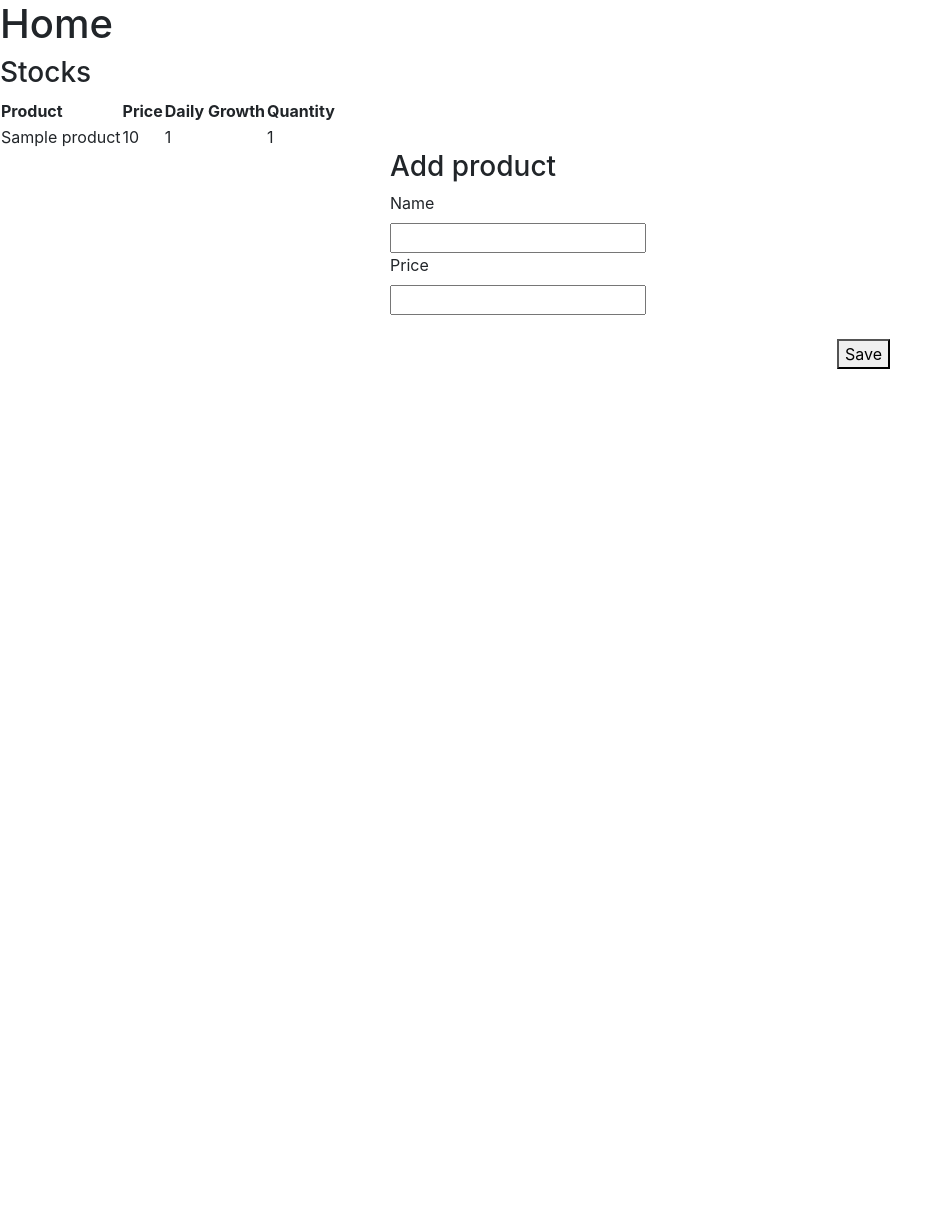
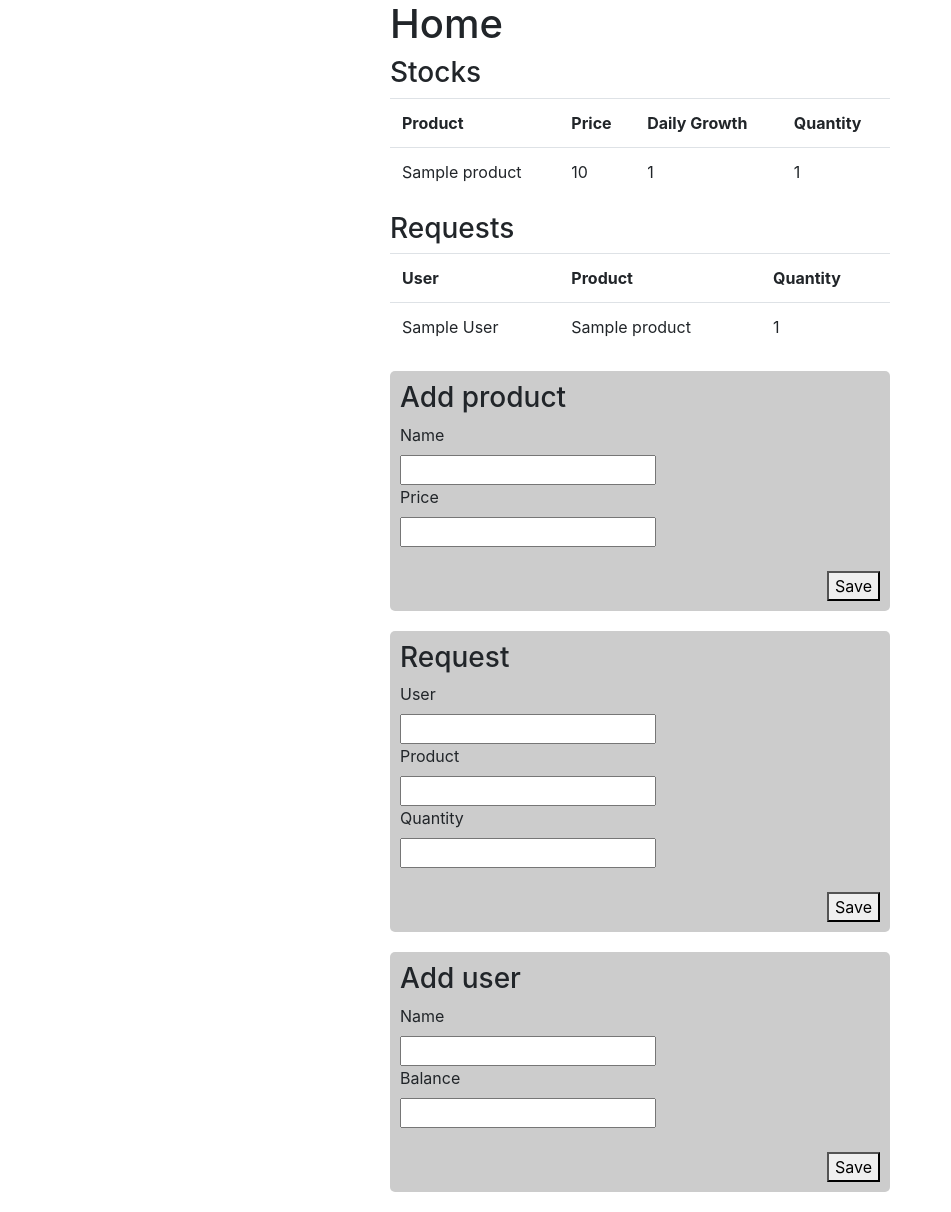
Before and after one commit to tomasantunes/villagesim, a Flask app: page / in a window 1280 px wide. Shown: the whole page, without its empty margins (0-951 px from the left). Before the commit the page ends 369 px from the top, so only its background shows below. Run offline with Flask 2, Linux system fonts and the light colour scheme; tables that the repository leaves empty hold one stand-in row (values such as "Sample post"); some libraries are stand-ins or nearby versions.

Commit message:
Add requests and users

```diff
--- a/app/main.py
+++ b/app/main.py
@@ -19,8 +19,8 @@ def init():
 	sql_products_table = """ CREATE TABLE IF NOT EXISTS products (
 							id integer PRIMARY KEY,
 							name text,
-                            price numeric,
-                            daily_growth numeric,
+							price numeric,
+							daily_growth numeric,
 							qtty numeric
 						); """
 
@@ -34,11 +34,67 @@ def init():
 
 	c.execute(sql_users_table)
 
+	sql_requests_table = """ CREATE TABLE IF NOT EXISTS requests (
+							id integer PRIMARY KEY,
+							user_id integer,
+							product_id integer,
+							qtty numeric
+						); """
+
+	c.execute(sql_requests_table)
+
+def getUserID(user):
+	db = connect_db()
+	c = db.execute('SELECT id FROM users WHERE name = ?', (user,))
+	user_id = c.fetchall()[0][0]
+	return user_id
+
+def getProductID(product):
+	db = connect_db()
+	c = db.execute('SELECT id FROM products WHERE name = ?', (product,))
+	product_id = c.fetchall()[0][0]
+	return product_id
+
+def getUserByID(id):
+	db = connect_db()
+	c = db.execute('SELECT * FROM users WHERE id = ?', (id,))
+	user = c.fetchall()[0]
+	return user
+
+def getProductByID(id):
+	db = connect_db()
+	c = db.execute('SELECT * FROM products WHERE id = ?', (id,))
+	product = c.fetchall()[0]
+	return product
+
 def getProducts():
 	db = connect_db()
 	c = db.execute('SELECT * FROM products')
 	rows = c.fetchall()
 	return rows
+
+def getRequests():
+	db = connect_db()
+	c = db.execute('SELECT * FROM requests')
+	rows = c.fetchall()
+
+	requests = []
+
+	for row in rows:
+		user = getUserByID(row[1])
+		product = getProductByID(row[2])
+		request = {
+			'id': row[0],
+			'user': user[1],
+			'product' : product[1],
+			'qtty' : row[3],
+		}
+
+		requests.append(request)
+
+	return requests
+
+
 
 @app.route("/add-product", methods=['POST'])
 def addProduct():
@@ -53,11 +109,44 @@ def addProduct():
 	else:
 		return "Submission Invalid"
 
+@app.route("/add-user", methods=['POST'])
+def addUser():
+	name = request.form.get('name', "")
+	balance = request.form.get('balance', "")
+
+	if (name != "" and balance != ""):
+		db = connect_db()
+		db.execute('INSERT INTO users (name, balance) VALUES (?, ?)', [name, balance])
+		db.commit()
+		return redirect("/")
+	else:
+		return "Submission Invalid"
+
+@app.route("/new-request", methods=['POST'])
+def newRequest():
+	user = request.form.get('user', "")
+	product = request.form.get('product', "")
+	qtty = request.form.get('qtty', "")
+
+	if (user != "" and product != "" and qtty != ""):
+		db = connect_db()
+
+		user_id = getUserID(user)
+		product_id = getProductID(product)
+
+		db.execute('INSERT INTO requests (user_id, product_id, qtty) VALUES (?, ?, ?)', [user_id, product_id, qtty])
+		db.commit()
+		return redirect("/")
+	else:
+		return "Submission Invalid"
+
 @app.route("/")
 def home():
-    products = getProducts()
-    return render_template('home.html', products=products)
+	products = getProducts()
+	requests = getRequests()
+	print(requests)
+	return render_template('home.html', products=products, requests=requests)
 
 if __name__ == "__main__":
-    init()
-    app.run(host='0.0.0.0', port=5000)
+	init()
+	app.run(host='0.0.0.0', port=5000)
--- a/app/templates/home.html
+++ b/app/templates/home.html
@@ -6,17 +6,25 @@
     <title>VillageSim</title>
     <link rel="stylesheet" href="{{ url_for('static', filename='css/bootstrap.min.css') }}">
     <style>
+        .container1 {
+            width: 500px;
+            margin: 0 auto;
+        }
         .form1 {
             width: 500px;
-            margin: 0 auto;
+            margin: 20px auto;
+            border-radius: 5px;
+            background-color: #CCC;
+            padding: 10px;
         }
 
     </style>
 </head>
 <body>
+    <div class="container1">
         <h1>Home</h1>
         <h3>Stocks</h3>
-    <table>
+        <table class="table">
             <tr>
                 <th>Product</th>
                 <th>Price</th>
@@ -32,6 +40,22 @@
             </tr>
             {% endfor %}
         </table>
+        <h3>Requests</h3>
+        <table class="table">
+            <tr>
+                <th>User</th>
+                <th>Product</th>
+                <th>Quantity</th>
+            </tr>
+            {% for request in requests %}
+            <tr>
+                <td>{{ request.user }}</td>
+                <td>{{ request.product }}</td>
+                <td>{{ request.qtty }}</td>
+            </tr>
+            {% endfor %}
+        </table>
+    </div>
 
     <div class="form1">
         <form action="/add-product" method="post">
@@ -48,6 +72,38 @@
         </form>
     </div>
 
+    <div class="form1">
+        <form action="/new-request" method="post">
+            <h3>Request</h3>
+            <label for="user-input">User</label><br>
+            <input id="user-input" type="text" name="user"><br>
+            <label for="product-input">Product</label><br>
+            <input id="product-input" type="text" name="product"><br>
+            <label for="qtty-input">Quantity</label><br>
+            <input id="qtty-input" type="text" name="qtty"><br>
+            <br>
+            <div style="text-align: right;">
+                <button type="submit" id="save-btn">Save</button>
+            </div>
+
+        </form>
+    </div>
+
+    <div class="form1">
+        <form action="/add-user" method="post">
+            <h3>Add user</h3>
+            <label for="name-input">Name</label><br>
+            <input id="name-input" type="text" name="name"><br>
+            <label for="balance-input">Balance</label><br>
+            <input id="balance-input" type="text" name="balance"><br>
+            <br>
+            <div style="text-align: right;">
+                <button type="submit" id="save-btn">Save</button>
+            </div>
+
+        </form>
+    </div>
+
     <script src="{{ url_for('static', filename='js/jquery.min.js') }}"></script>
 	<script src="{{ url_for('static', filename='js/knockout.js') }}"></script>
 </body>
```
Lines whose indentation alone changed are shown as unchanged.
